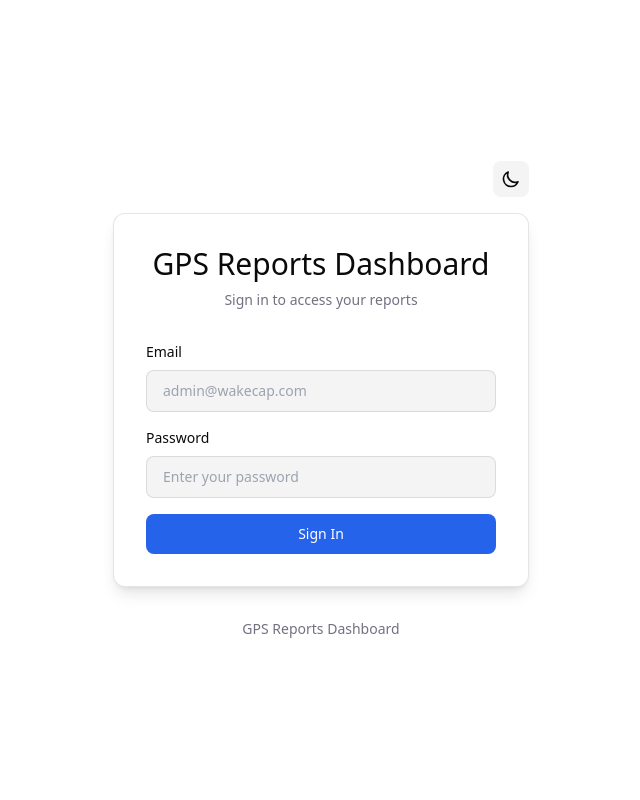
After one commit to VenkyJadpal/gps-wox-reports-dashboard, a Flask app: page /login in a window 1280 px wide. The commit adds this page. Shown: the whole page, without its empty margins (319-959 px from the left). Run offline with Flask 2, Linux system fonts and the light colour scheme; some libraries are stand-ins or nearby versions.

Commit message:
added login

```diff
--- a/app.py
+++ b/app.py
@@ -11,8 +11,10 @@ from datetime import datetime
 from pathlib import Path
 from contextlib import contextmanager
 
-from flask import Flask, render_template, request, jsonify, send_file, Response
+from flask import Flask, render_template, request, jsonify, send_file, Response, session, redirect, url_for, flash
 from dotenv import load_dotenv
+from functools import wraps
+import secrets
 
 try:
     import paramiko
@@ -30,6 +32,13 @@ except ImportError as e:
 from config import PROJECTS, REPORTS
 
 app = Flask(__name__)
+
+# Session configuration
+app.secret_key = secrets.token_hex(32)
+
+# Hardcoded credentials (no database required)
+ADMIN_EMAIL = "admin@wakecap.com"
+ADMIN_PASSWORD = "wakecap@2026!"
 
 
 def load_config():
@@ -516,13 +525,53 @@ def export_to_pdf(columns, data, title="Report"):
     return output
 
 
+def login_required(f):
+    """Decorator to require authentication for routes."""
+    @wraps(f)
+    def decorated_function(*args, **kwargs):
+        if not session.get('logged_in'):
+            return redirect(url_for('login'))
+        return f(*args, **kwargs)
+    return decorated_function
+
+
+@app.route('/login', methods=['GET', 'POST'])
+def login():
+    """Handle user login."""
+    if request.method == 'POST':
+        email = request.form.get('email', '').strip()
+        password = request.form.get('password', '')
+
+        if email == ADMIN_EMAIL and password == ADMIN_PASSWORD:
+            session['logged_in'] = True
+            session['user_email'] = email
+            return redirect(url_for('index'))
+        else:
+            return render_template('login.html', error='Invalid email or password')
+
+    # If already logged in, redirect to dashboard
+    if session.get('logged_in'):
+        return redirect(url_for('index'))
+
+    return render_template('login.html')
+
+
+@app.route('/logout')
+def logout():
+    """Handle user logout."""
+    session.clear()
+    return redirect(url_for('login'))
+
+
 @app.route('/')
+@login_required
 def index():
     """Render the main dashboard."""
     return render_template('index.html', projects=PROJECTS)
 
 
 @app.route('/api/reports/<project_email>')
+@login_required
 def get_reports(project_email):
     """Get available reports for a project."""
     reports = REPORTS.get(project_email, [])
@@ -594,6 +643,7 @@ def debug_vehicle_status(project_email):
 
 
 @app.route('/api/generate', methods=['POST'])
+@login_required
 def generate_report():
     """Generate and download a report."""
     data = request.json
@@ -647,6 +697,7 @@ def generate_report():
 
 
 @app.route('/api/preview', methods=['POST'])
+@login_required
 def preview_report():
     """Preview report data with pagination."""
     data = request.json
--- /dev/null
+++ b/templates/login.html
@@ -0,0 +1,157 @@
+<!DOCTYPE html>
+<html lang="en">
+<head>
+    <meta charset="UTF-8">
+    <meta name="viewport" content="width=device-width, initial-scale=1.0">
+    <title>Login - GPS Reports Dashboard</title>
+    <script src="https://cdn.tailwindcss.com"></script>
+    <script>
+        tailwind.config = {
+            darkMode: 'class',
+            theme: {
+                extend: {
+                    colors: {
+                        background: 'var(--background)',
+                        foreground: 'var(--foreground)',
+                        primary: 'var(--primary)',
+                        secondary: 'var(--secondary)',
+                        muted: 'var(--muted)',
+                        'muted-foreground': 'var(--muted-foreground)',
+                        border: 'var(--border)',
+                    },
+                    borderRadius: {
+                        DEFAULT: '0.625rem',
+                    }
+                }
+            }
+        }
+    </script>
+    <style>
+        :root {
+            --background: #ffffff;
+            --foreground: #0a0a0a;
+            --primary: #030213;
+            --secondary: #f4f4f5;
+            --muted: #ececf0;
+            --muted-foreground: #717182;
+            --border: rgba(0, 0, 0, 0.1);
+            --ring: #030213;
+        }
+        .dark {
+            --background: #0a0a0a;
+            --foreground: #fafafa;
+            --primary: #fafafa;
+            --secondary: #27272a;
+            --muted: #27272a;
+            --muted-foreground: #a1a1aa;
+            --border: rgba(255, 255, 255, 0.1);
+            --ring: #fafafa;
+        }
+        body {
+            background-color: var(--background);
+            color: var(--foreground);
+        }
+        input {
+            background-color: var(--secondary);
+            border-color: var(--border);
+            color: var(--foreground);
+        }
+        input:focus {
+            outline: none;
+            ring: 2px;
+            ring-color: var(--ring);
+        }
+    </style>
+</head>
+<body class="min-h-screen transition-colors duration-200 flex items-center justify-center">
+    <div class="w-full max-w-md px-4">
+        <!-- Theme Toggle -->
+        <div class="flex justify-end mb-4">
+            <button id="theme-toggle" class="p-2 rounded-lg transition-colors" style="background: var(--secondary);" title="Toggle theme">
+                <svg id="sun-icon" class="w-5 h-5 hidden dark:block" fill="none" stroke="currentColor" viewBox="0 0 24 24">
+                    <path stroke-linecap="round" stroke-linejoin="round" stroke-width="2" d="M12 3v1m0 16v1m9-9h-1M4 12H3m15.364 6.364l-.707-.707M6.343 6.343l-.707-.707m12.728 0l-.707.707M6.343 17.657l-.707.707M16 12a4 4 0 11-8 0 4 4 0 018 0z"/>
+                </svg>
+                <svg id="moon-icon" class="w-5 h-5 block dark:hidden" fill="none" stroke="currentColor" viewBox="0 0 24 24">
+                    <path stroke-linecap="round" stroke-linejoin="round" stroke-width="2" d="M20.354 15.354A9 9 0 018.646 3.646 9.003 9.003 0 0012 21a9.003 9.003 0 008.354-5.646z"/>
+                </svg>
+            </button>
+        </div>
+
+        <!-- Login Card -->
+        <div class="rounded-xl shadow-lg p-8" style="background: var(--background); border: 1px solid var(--border);">
+            <div class="text-center mb-8">
+                <h1 class="text-3xl font-medium mb-2" style="color: var(--foreground);">GPS Reports Dashboard</h1>
+                <p class="text-sm" style="color: var(--muted-foreground);">Sign in to access your reports</p>
+            </div>
+
+            {% if error %}
+            <div class="mb-6 p-4 rounded-lg bg-red-50 dark:bg-red-900/20 border border-red-200 dark:border-red-800">
+                <div class="flex items-center">
+                    <svg class="w-4 h-4 mr-2 text-red-600 dark:text-red-400" fill="none" stroke="currentColor" viewBox="0 0 24 24">
+                        <path stroke-linecap="round" stroke-linejoin="round" stroke-width="2" d="M12 8v4m0 4h.01M21 12a9 9 0 11-18 0 9 9 0 0118 0z"/>
+                    </svg>
+                    <p class="text-sm text-red-800 dark:text-red-200">{{ error }}</p>
+                </div>
+            </div>
+            {% endif %}
+
+            <form method="POST" action="/login">
+                <div class="space-y-4">
+                    <!-- Email Field -->
+                    <div class="space-y-2">
+                        <label for="email" class="block text-sm font-medium" style="color: var(--foreground);">Email</label>
+                        <input
+                            type="email"
+                            id="email"
+                            name="email"
+                            required
+                            autofocus
+                            class="w-full px-4 py-2.5 rounded-lg text-sm transition-colors"
+                            style="background: var(--secondary); border: 1px solid var(--border);"
+                            placeholder="admin@wakecap.com"
+                        >
+                    </div>
+
+                    <!-- Password Field -->
+                    <div class="space-y-2">
+                        <label for="password" class="block text-sm font-medium" style="color: var(--foreground);">Password</label>
+                        <input
+                            type="password"
+                            id="password"
+                            name="password"
+                            required
+                            class="w-full px-4 py-2.5 rounded-lg text-sm transition-colors"
+                            style="background: var(--secondary); border: 1px solid var(--border);"
+                            placeholder="Enter your password"
+                        >
+                    </div>
+
+                    <!-- Submit Button -->
+                    <button
+                        type="submit"
+                        class="w-full mt-6 px-4 py-2.5 text-sm font-medium rounded-lg text-white bg-blue-600 hover:bg-blue-700 transition-colors focus:outline-none focus:ring-2 focus:ring-blue-500 focus:ring-offset-2"
+                    >
+                        Sign In
+                    </button>
+                </div>
+            </form>
+        </div>
+
+        <!-- Footer -->
+        <div class="mt-8 text-center text-sm" style="color: var(--muted-foreground);">
+            <p>GPS Reports Dashboard</p>
+        </div>
+    </div>
+
+    <script>
+        // Theme toggle
+        let isDark = false;
+        const themeToggle = document.getElementById('theme-toggle');
+
+        themeToggle.addEventListener('click', () => {
+            isDark = !isDark;
+            document.documentElement.classList.toggle('dark', isDark);
+        });
+    </script>
+</body>
+</html>
```
Also changed, not shown: templates/index.html (+129 -48 lines).
